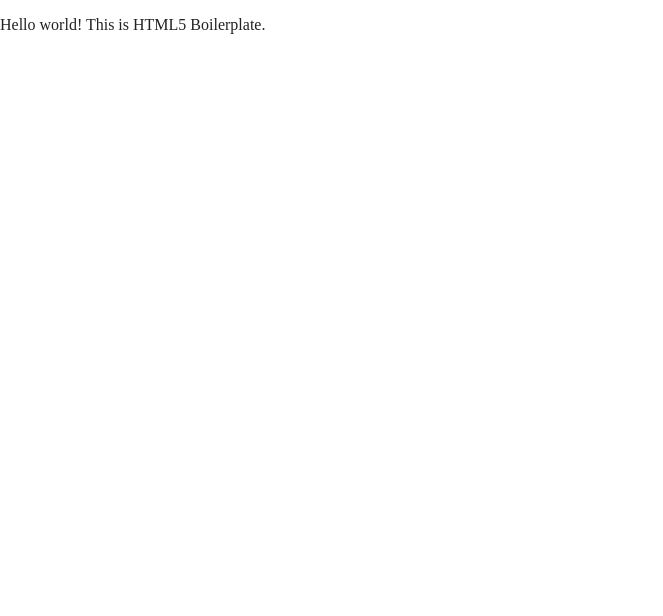
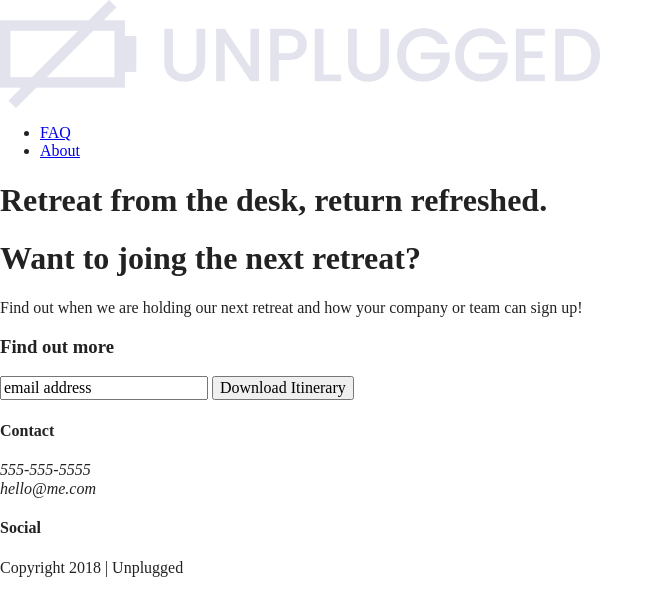
Before and after one commit to peter-kalavritinos/unplugged-project, a website built with Parcel: page index.html in a window 1280 px wide. Shown: the whole page, without its empty margins (0-663 px from the left). Built offline with nearby package versions, Linux system fonts and the light colour scheme.

Commit message:
Coded up half of the homepage

```diff
--- a/css/main.css
+++ b/css/main.css
@@ -26,6 +26,11 @@
  *
  * Customize the background color to match your design.
  */
+
+ background-img {
+   background: url(../img/jake-melara-30679-unsplash.jpg) no-repeat center center fixed;
+   height: 100%;
+ }
 
 ::-moz-selection {
   background: #b3d4fc;
--- a/index.html
+++ b/index.html
@@ -3,7 +3,7 @@
 
 <head>
   <meta charset="utf-8">
-  <title></title>
+  <title>Unplugged</title>
   <meta name="description" content="">
   <meta name="viewport" content="width=device-width, initial-scale=1">
 
@@ -24,8 +24,67 @@
 
 <body>
 
+  <header>
+    <div class="content-wrapper">
+      <a href="#"><img src="img/unpluggedlogo.png" alt="unplugged logo"></a>
+        <div class="header-divider">
+        </div>
+          <nav>
+            <ul>
+              <li><a href="faq/index.html" target="_blank">FAQ</a></li>
+              <li><a href="about/index.html" target="_blank">About</a></li>
+            </ul>
+          </nav>
+    </div>
+  </header>
+
+<main>
+
+  <section class="hero-area">
+    <div class="content-wrapper">
+      <h1>Retreat from the desk, return refreshed.</h1>
+    </div>
+  </section>
+
+  <aside>
+    <div class="content-wrapper">
+      <div class="signup-wrapper">
+        <h1>Want to joing the next retreat?</h1>
+        <p>Find out when we are holding our next retreat
+        and how your company or team can sign up!</p>
+      </div>
+          <div class="form">
+            <h3>Find out more</h3>
+            <input type="text" name="name" value="email address">
+            <input type="button" value="Download Itinerary">
+          </div>
+    </div>
+  </aside>
+
+</main>
+
+  <footer>
+    <div class="content-wrapper">
+      <div class="footer-content">
+        <div class="contact">
+            <h4>Contact</h4>
+              <address><p>555-555-5555<br>hello@me.com</p></address>
+        </div>
+          <div class="social">
+            <h4>Social</h4>
+              <div class="social-icons">
+                <p><a href="https://www.facebook.com" target="_blank"></a></p>
+                <p><a href="https://www.instagram.com" target="_blank"></a></p>
+              </div>
+          </div>
+      </div>
+    </div>
+    <div class="copyright">
+      <p>Copyright 2018 | Unplugged</p>
+    </div>
+  </footer>
+
   <!-- Add your site or application content here -->
-  <p>Hello world! This is HTML5 Boilerplate.</p>
   <script src="js/vendor/modernizr-3.11.2.min.js"></script>
   <script src="js/plugins.js"></script>
   <script src="js/main.js"></script>
```
Also changed, not shown: img/rawpixel-800820-unsplash1.jpg (added), img/unpluggedlogo.png (added), 2 other files.
